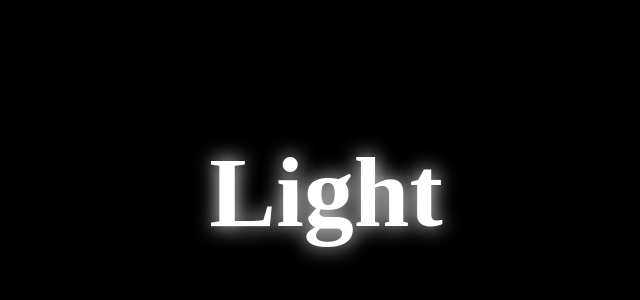
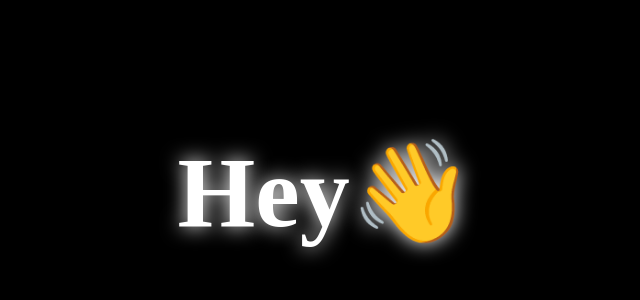
Before and after one commit to myweb13/zxweb, a plain HTML site: page index.html in a window 1280 px wide. Shown: the part 208-508 px from the top of the page, without its empty margins (314-954 px from the left). Drawn offline with Linux system fonts and the light colour scheme.

Commit message:
Add files via upload

```diff
--- a/index.html
+++ b/index.html
@@ -55,7 +55,7 @@
 <body>
 
   <div class="light"></div>
-  <h1>Light</h1>
+  <h1>Hey👋</h1>
 
   <script>
     const light = document.querySelector('.light');
```
